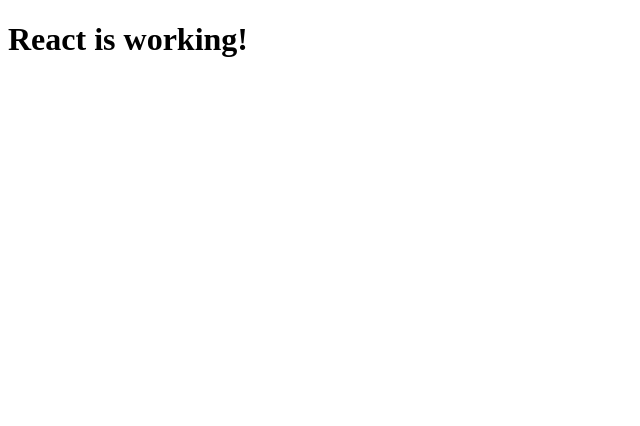
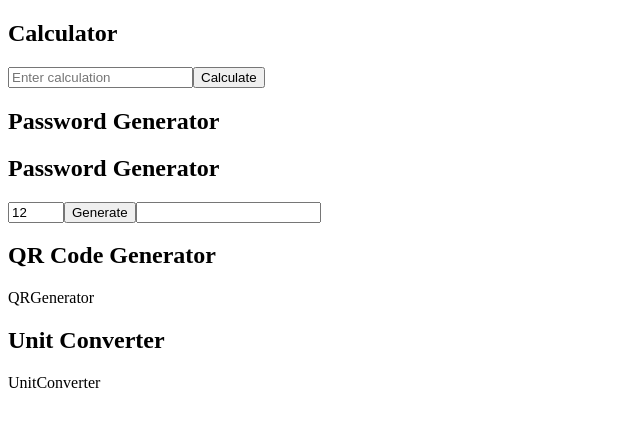
Before and after one commit to LCSOGthb/Tools, a React (Vite) app: page / in a window 1280 px wide. Shown: the top 426 px of the page, without its empty margins (0-640 px from the left). Built offline with nearby package versions, Linux system fonts and the light colour scheme.

Commit message:
Website Live!

```diff
--- a/package.json
+++ b/package.json
@@ -10,6 +10,7 @@
   },
   "dependencies": {
     "@sentry/react": "^10.12.0",
+    "@sentry/replay": "^7.116.0",
     "@sentry/tracing": "^7.120.4",
     "@sentry/vite-plugin": "^4.3.0",
     "react": "^19.1.1",
--- a/src/App.tsx
+++ b/src/App.tsx
@@ -1,9 +1,23 @@
 import React from "react";
+import ToolCard from "./components/ToolCard";
+import Calculator from "./tools/Calculator";
+import PasswordGenerator from "./tools/PasswordGenerator";
+import QRGenerator from "./tools/QRGenerator";
+import UnitConverter from "./tools/UnitConverter";
+
+const tools = [
+  { name: "Calculator", component: <Calculator /> },
+  { name: "Password Generator", component: <PasswordGenerator /> },
+  { name: "QR Code Generator", component: <QRGenerator /> },
+  { name: "Unit Converter", component: <UnitConverter /> },
+];
 
 export default function App() {
   return (
-    <div>
-      <h1>React is working!</h1>
-    </div>
+    <main className="tool-grid">
+      {tools.map((tool) => (
+        <ToolCard key={tool.name} name={tool.name} content={tool.component} />
+      ))}
+    </main>
   );
 }
--- a/src/components/ToolCard.tsx
+++ b/src/components/ToolCard.tsx
@@ -1,7 +1,9 @@
-type Props = {
+import React from "react";
+
+interface ToolCardProps {
   name: string;
-  content: JSX.Element;
-};
+  content: React.ReactNode;
+}
 
 export default function ToolCard({ name, content }: Props) {
   return (
--- a/src/main.tsx
+++ b/src/main.tsx
@@ -1,6 +1,7 @@
 import React from "react";
 import { createRoot } from "react-dom/client";
 import App from "./App";
+import "./sentry";
 
 const container = document.getElementById("app");
 if (!container) throw new Error("No root container found");
--- a/src/sentry.ts
+++ b/src/sentry.ts
@@ -1,14 +1,17 @@
 import * as Sentry from "@sentry/react";
 import { BrowserTracing } from "@sentry/tracing";
+import { Replay } from "@sentry/replay";
 
 Sentry.init({
   dsn: "https://de284553b9b4c7a3f7bcd9786eb802f2@o4509151884148736.ingest.us.sentry.io/4510040067735557",
-  sendDefaultPii: true,
-  integrations: [new BrowserTracing(), new Sentry.Replay()],
+  release: "aiot@0.2",
+  environment: "production",
+  integrations:[
+    new BrowserTracing(),
+    new Replay(),
+],
   tracesSampleRate: 1.0,
   replaysSessionSampleRate: 0.1,
   replaysOnErrorSampleRate: 1.0,
   enableLogs: true,
 });
-
-Sentry.captureException(new Error("Automatic test error on page load"));
--- a/src/tools/Calculator.tsx
+++ b/src/tools/Calculator.tsx
@@ -1,5 +1,17 @@
-import React from "react";
+import React, { useState } from "react";
 
 export default function Calculator() {
-  return <div>Calculator Tool</div>;
+  const [value, setValue] = useState("");
+
+  return (
+    <div>
+      <input
+        type="text"
+        value={value}
+        onChange={(e) => setValue(e.target.value)}
+        placeholder="Enter calculation"
+      />
+      <button onClick={() => alert(eval(value))}>Calculate</button>
+    </div>
+  );
 }
```
Also changed, not shown: 1 other file (tests, documents, lock files or other folders).
